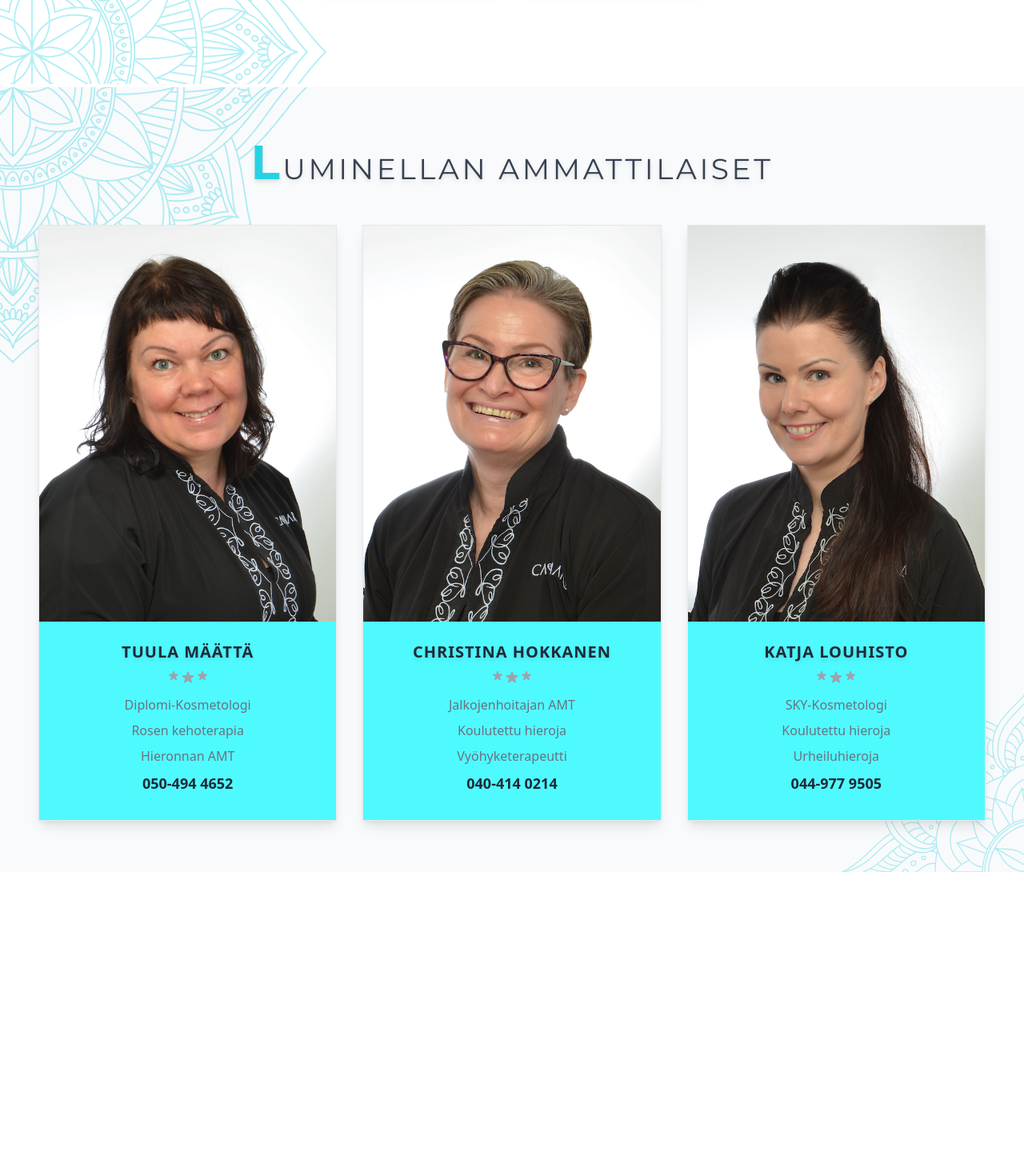
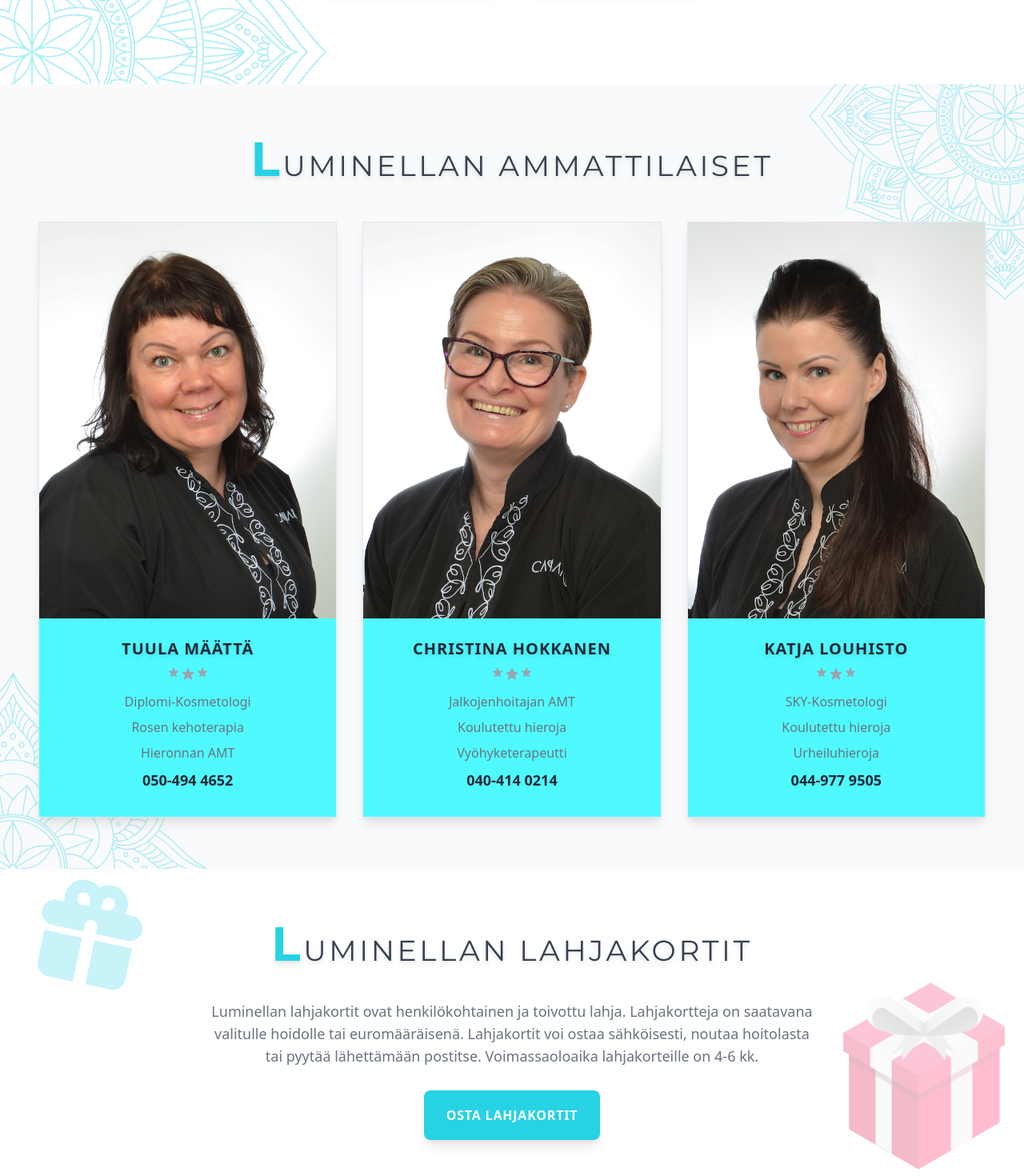
Before and after one commit to tranhuyviet/luminella, a Next.js app: page / in a window 1280 px wide. Shown: the part 695-2165 px from the top of the page at 80% size. Before the commit the page ends 1785 px from the top, so only its background shows below. Built offline with nearby package versions, Linux system fonts and the light colour scheme.

Commit message:
mobile version - gift section

```diff
--- a/components/etusivu/GiftSection.js
+++ b/components/etusivu/GiftSection.js
@@ -5,8 +5,8 @@
         <section className='sectionWrap relative'>
             <h1 className='sectionTitle'>Luminellan lahjakortit</h1>
 
-            <div className='mt-10 max-w-3xl mx-auto'>
-                <p className='mb-12 text-lg text-gray-500'>
+            <div className='mt-8 md:mt-10 max-w-3xl mx-auto'>
+                <p className='mb-10 md:mb-12 text-lg text-gray-500'>
                     Luminellan lahjakortit ovat henkilökohtainen ja toivottu
                     lahja. Lahjakortteja on saatavana valitulle hoidolle tai
                     euromääräisenä. Lahjakortit voi ostaa sähköisesti, noutaa
@@ -15,15 +15,15 @@
                 </p>
 
                 <Link href='https://holvi.com/shop/luminella/'>
-                    <a className='btn'>Osta lahjakortit</a>
+                    <a className='btn relative z-20'>Osta lahjakortit</a>
                 </Link>
             </div>
-            <div className='absolute  bottom-0 right-0 opacity-30 w-[300px] h-[300px]'>
+            <div className='absolute  bottom-0 right-0 opacity-20 md:opacity-30 w-[100px] md:w-[250px] '>
                 <img src='/images/gift-box.png' alt='gift' />
             </div>
             <svg
                 xmlns='http://www.w3.org/2000/svg'
-                className='h-40 w-40 absolute top-0 left-8 text-primary-700 transform rotate-12 opacity-25 '
+                className='w-20 md:w-40 absolute top-0 left-8 text-primary-700 transform rotate-12 opacity-25 '
                 viewBox='0 0 20 20'
                 fill='currentColor'
             >
--- a/components/etusivu/Hero.js
+++ b/components/etusivu/Hero.js
@@ -5,7 +5,7 @@
 const Hero = () => {
     return (
         // 112px is mt-28
-        <div className='h-[calc(100vh-152px)] sm:h-[calc(100vh-168px-112px)] '>
+        <div className='h-[calc(100vh-168px)] md:h-[calc(100vh-168px-116px)] '>
             <div className='absolute inset-0 overflow-hidden'>
                 <div className='relative w-screen h-screen'>
                     <img
@@ -16,7 +16,7 @@
                     <img
                         src='/images/mandala-2.svg'
                         alt='hero pic'
-                        className='absolute z-hero w-[80%] opacity-[0.25] sm:w-[40%] sm:opacity-[0.35] right-0  translate-x-1/2 top-20'
+                        className='absolute z-hero w-[80%] opacity-[0.25] sm:w-[40%] sm:opacity-[0.35] right-10  translate-x-1/2 top-20'
                     />
                 </div>
             </div>
--- a/components/etusivu/TeamSection.js
+++ b/components/etusivu/TeamSection.js
@@ -3,7 +3,7 @@
 
 const TeamSection = () => {
     return (
-        <section className='sectionWrap min-h-screen relative overflow-hidden bg-gray-50'>
+        <section className='sectionWrap relative overflow-hidden bg-gray-50'>
             <h1 className='sectionTitle'>Luminellan ammattilaiset</h1>
             <div className='flex flex-col px-8 justify-center items-center md:flex-row md:space-y-0 md:space-x-8 mt-8 space-y-8 space-x-0 md:mt-12'>
                 <TeamCard
@@ -52,7 +52,7 @@
                     <img
                         src='/images/mandala-2.svg'
                         alt='mandala'
-                        className='w-[80%] sm:w-[40%] absolute right-0 bottom-0 translate-y-1/2 opacity-[0.35] translate-x-1/2'
+                        className='w-[80%] sm:w-[40%] absolute bottom-0 left-0 translate-y-1/2 opacity-[0.35] -translate-x-1/2'
                     />
                 </div>
             </div>
@@ -65,12 +65,14 @@
                     />
                 </div>
             </div> */}
-            <div className='absolute z-10 top-0 -translate-y-1/2 w-full'>
-                <img
-                    src='/images/mandala-1.svg'
-                    alt='mandala'
-                    className='w-[80%] sm:w-[60%] -translate-x-1/2 opacity-[0.35]'
-                />
+            <div className='absolute z-10  top-0 -translate-y-1/2 w-full'>
+                <div className='relative'>
+                    <img
+                        src='/images/mandala-1.svg'
+                        alt='mandala'
+                        className='w-[80%] sm:w-[40%]  opacity-[0.35] right-10 top-10 absolute translate-x-1/2 -translate-y-1/2'
+                    />
+                </div>
             </div>
         </section>
     );
--- a/pages/index.js
+++ b/pages/index.js
@@ -21,7 +21,7 @@
             </Head>
             <Hero />
             <TeamSection />
-            {/* <GiftSection /> */}
+            <GiftSection />
             {/* <AjankohtaistaSection />  */}
         </div>
     );
```
